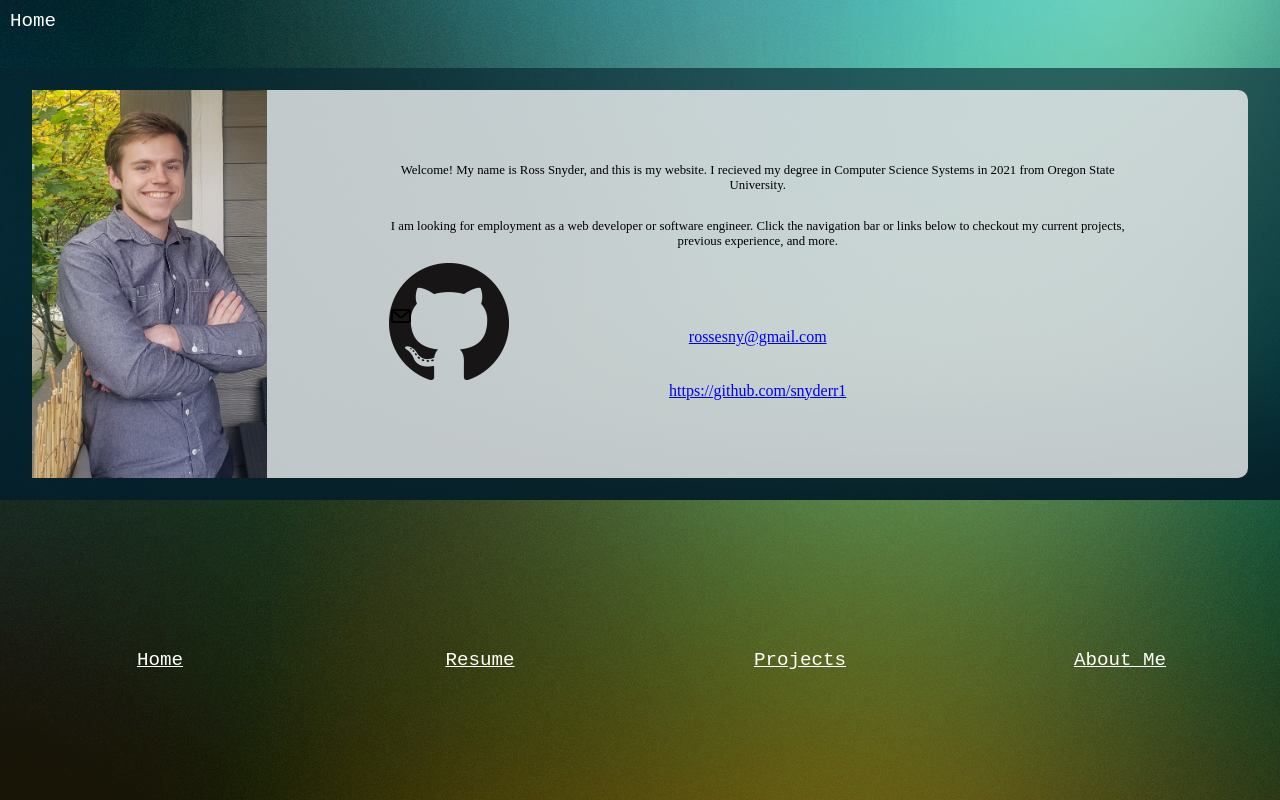
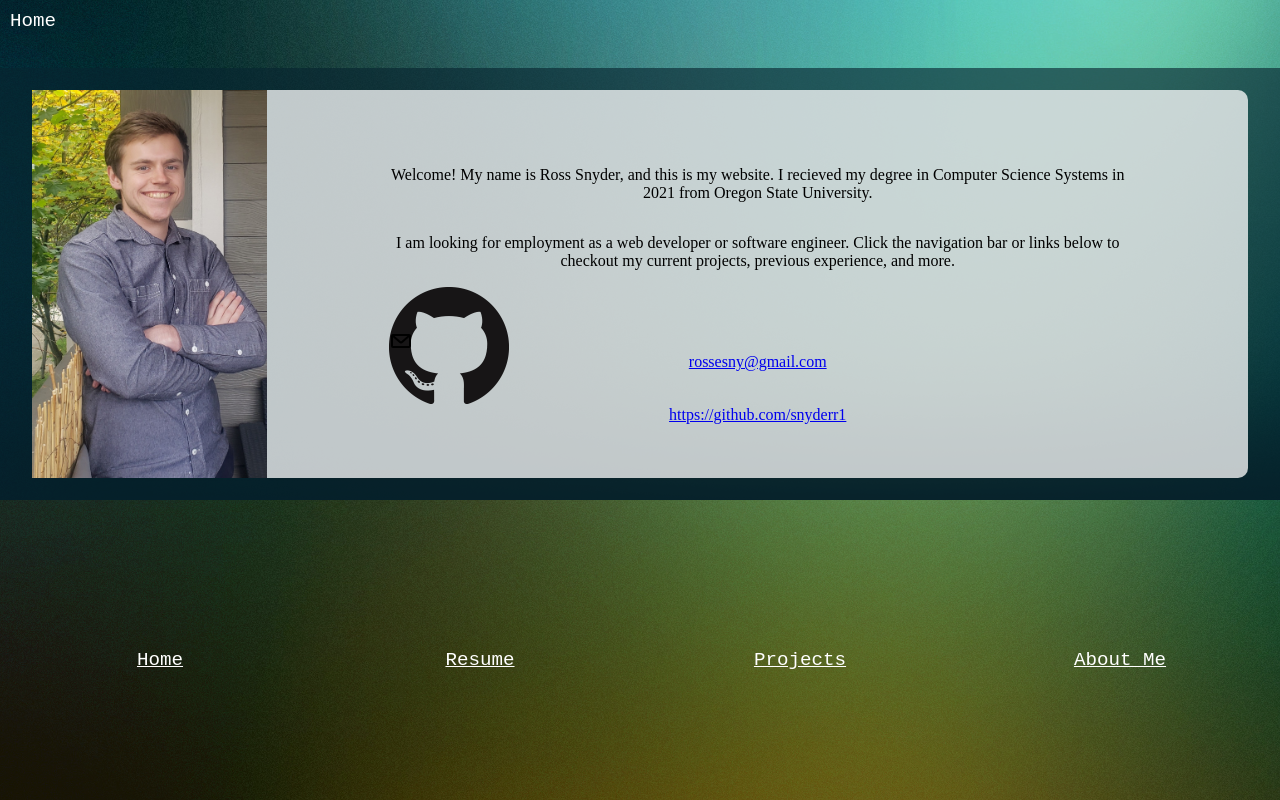
Before and after one commit to snyderr1/Portfolio-Website, a React (Create React App) app: page / in a window 1280 px wide. Built offline with nearby package versions, Linux system fonts and the light colour scheme; a web font is replaced by a local one.

Commit message:
text resizing fixes

```diff
--- a/src/index.css
+++ b/src/index.css
@@ -124,9 +124,11 @@ body{
     margin: 0;
 
 }
+
 #root{
     display: contents;
 }
+
 .home-top-blurb, .home-bottom-blurb{
     max-height: 33%;
 }
@@ -136,11 +138,12 @@ body{
     display:flex;
     flex-direction: column;
     height: 100%;
+    width: 100%;
 }
 
 p{
     font-family: 'droid-serif', "sans-serif";
-    font-size: 1vw;
+    font-size: 2vh;
     font-weight: normal;
     color: rgb(0, 0, 0);
     text-align: center;
```
